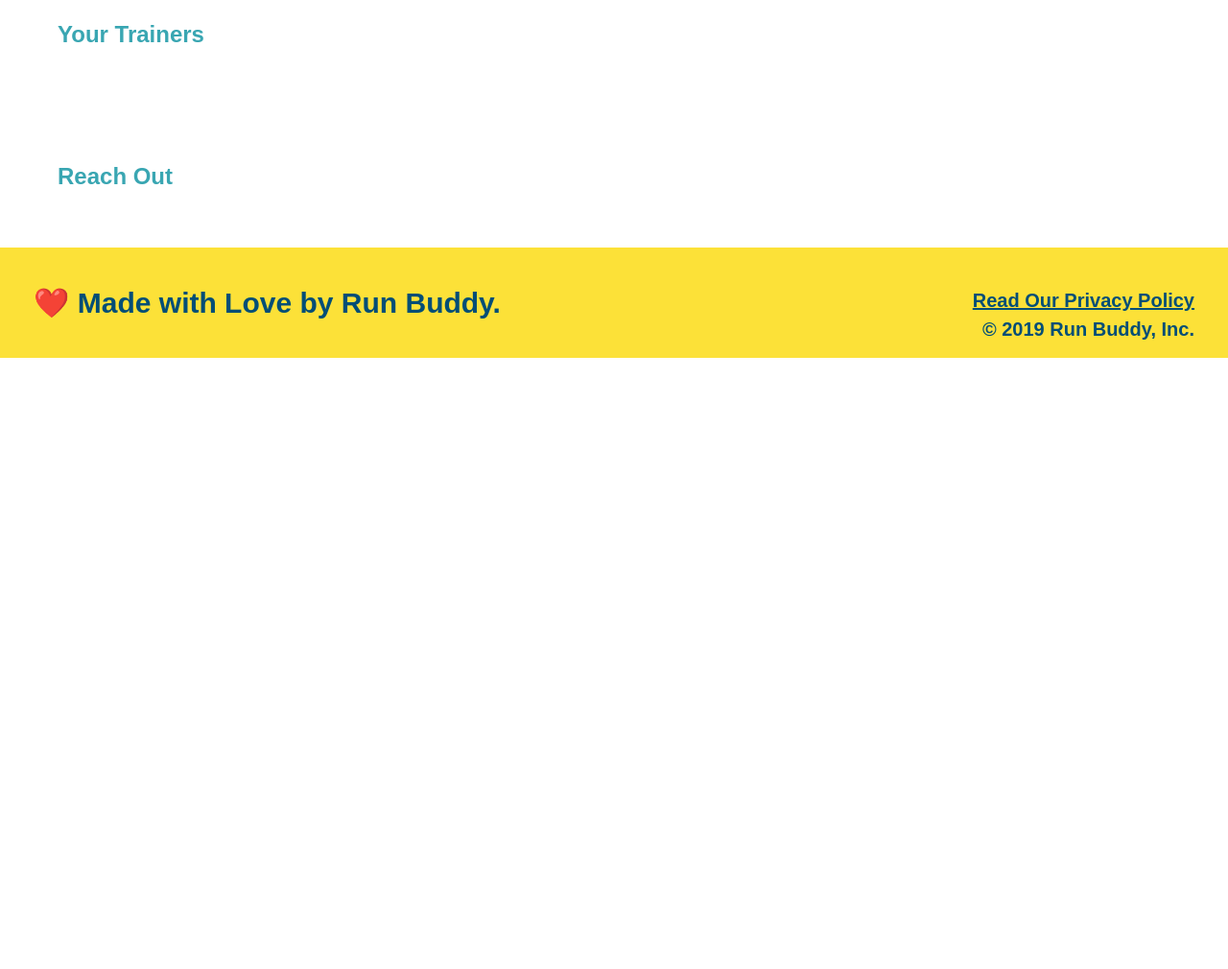
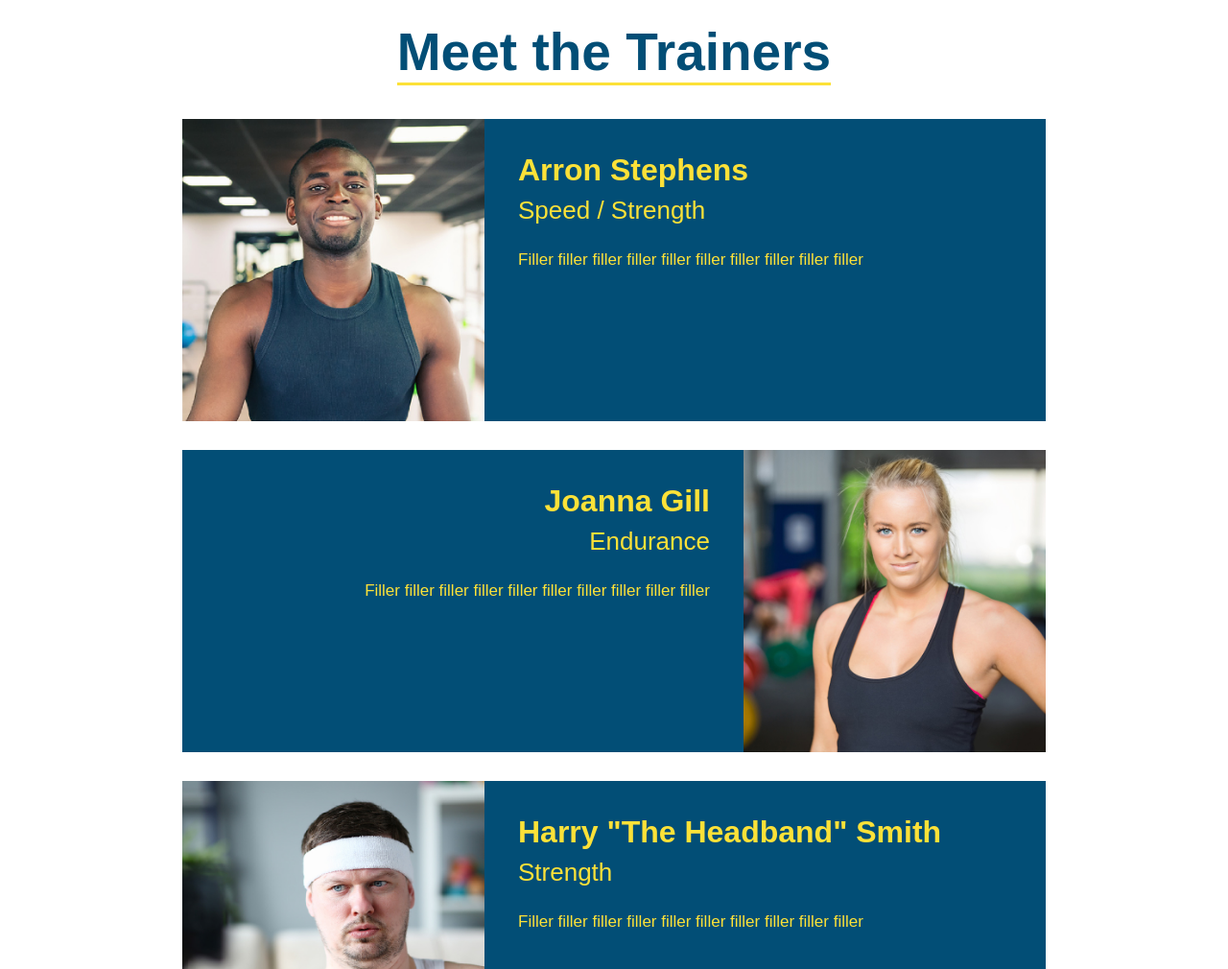
Before and after one commit to Thornchr/run-buddy, a plain HTML site: page index.html in a window 1280 px wide. Shown: the part 2660-3670 px from the top of the page at 96% size. Before the commit the page ends 3033 px from the top, so only its background shows below. Drawn offline with Linux system fonts and the light colour scheme.

Commit message:
Added founder to trainers section

```diff
--- a/assets/css/style.css
+++ b/assets/css/style.css
@@ -179,3 +179,61 @@ section{
 }
 
 /* What We & You Do End*/
+
+/* Your Trainers */
+
+.trainers{
+    text-align: center;
+}
+
+.trainer{
+    width: 900px;
+    margin: 0 auto 30px auto;
+    background: #024e76;
+    color: #fce138;
+    overflow: auto;
+}
+
+.trainer img{
+    float: left;
+    width: 35%;
+}
+
+/*
+    .trainer-2 img{
+        float: right;
+        width: 35%;
+    }
+*/
+
+.trainer-bio{
+    padding: 35px;
+    float: left;
+    width: 65%;
+}
+
+.text-left{
+    text-align: left;
+}
+
+.text-right{
+    text-align: right;
+}
+
+.trainer-bio h3{
+    font-size: 32px;
+    margin-bottom: 8px;
+}
+
+.trainer-bio h4{
+    font-weight: lighter;
+    font-size: 26px;
+    margin-bottom: 25px;
+}
+
+.trainer-bio p{
+    font-size: 17px;
+    line-height: 1.3;
+}
+
+/* Your Trainers End */
--- a/index.html
+++ b/index.html
@@ -109,10 +109,43 @@
     </section>
 
     <!-- Meet the Trainers section -->
-    <section id="your-trainers">
-        <h2>
-            Your Trainers
+    <section id="your-trainers" class="trainers">
+        <h2 class="section-title primary-border">
+            Meet the Trainers
         </h2>
+        <!-- Trainers' Bios-->
+        <article class="trainer">
+            <img src="./assets/images/trainer-1.jpg" alt="Arron Stephens in his work-out clothes ready to pump iron." />
+            <div class="trainer-bio text-left">
+                <h3>Arron Stephens</h3>
+                <h4>Speed / Strength</h4>
+                <p>
+                    Filler filler filler filler filler filler filler filler filler filler
+                </p>
+            </div>
+        </article>
+
+        <article class="trainer">
+            <div class="trainer-bio text-right">
+                <h3>Joanna Gill</h3>
+                <h4>Endurance</h4>
+                <p>
+                    Filler filler filler filler filler filler filler filler filler filler
+                </p>
+            </div>
+            <img src="./assets/images/trainer-2.jpg" alt="Joanna Gill cooling off after a workout" />
+        </article>
+
+        <article class="trainer">
+            <img src="./assets/images/trainer-3.jpg" alt="Harry Smith wearing a headband and holding comically small pink weights" />
+            <div class="trainer-bio text-left">
+                <h3>Harry "The Headband" Smith</h3>
+                <h4>Strength</h4>
+                <p>
+                    Filler filler filler filler filler filler filler filler filler filler
+                </p>
+            </div>
+        </article>
     </section>
 
     <!-- Reach Out section -->
```
Also changed, not shown: assets/images/trainer-1.jpg (added), assets/images/trainer-2.jpg (added), assets/images/trainer-3.jpg (added).
